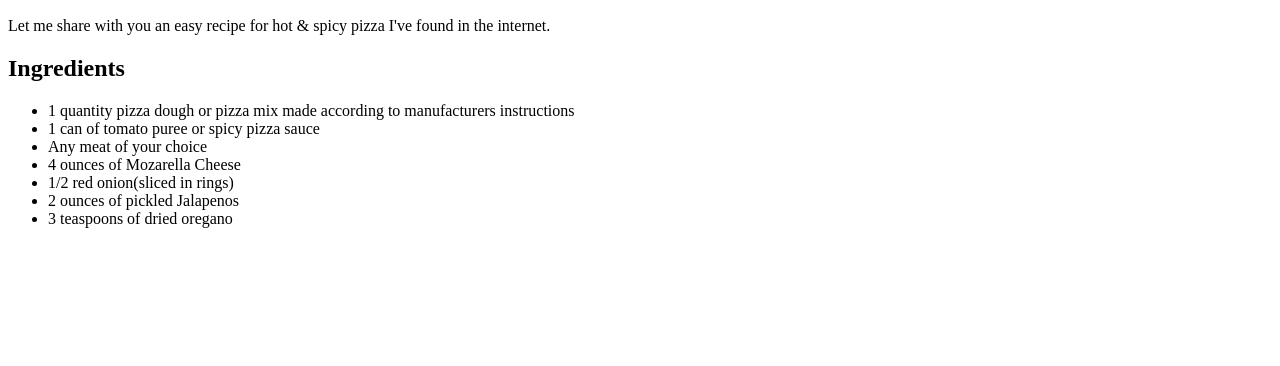
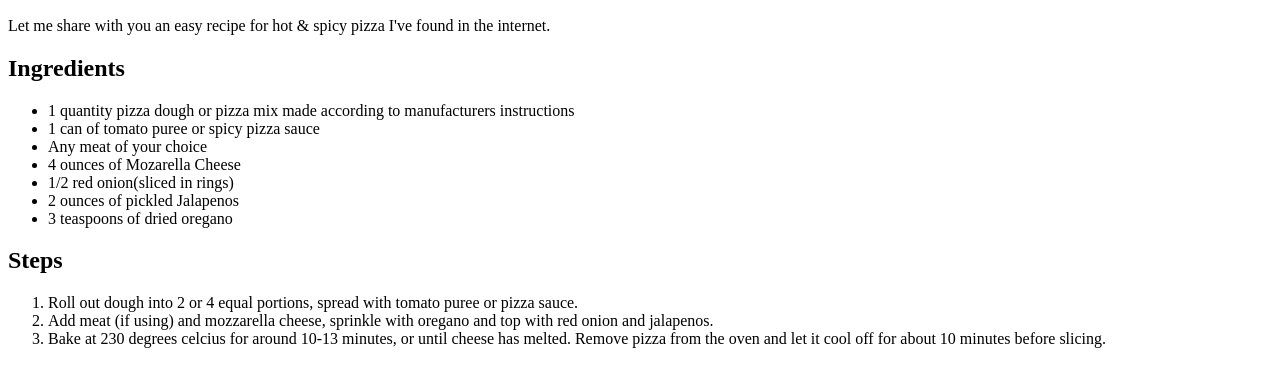
Before and after one commit to Fritzam/odin-recipes, a plain HTML site: page recipes/spicy_pizza.html in a window 1280 px wide. Shown: the part 434-800 px from the top of the page. Drawn offline with Linux system fonts and the light colour scheme.

Commit message:
Add prepare instructions to spicy_pizza.html

```diff
--- a/recipes/spicy_pizza.html
+++ b/recipes/spicy_pizza.html
@@ -19,5 +19,13 @@
       <li>2 ounces of pickled Jalapenos</li>
       <li>3 teaspoons of dried oregano</li>
     </ul>
+    <h2>Steps</h2>
+    <ol>
+      <li>Roll out dough into 2 or 4 equal portions, spread with tomato puree or pizza sauce.</li>
+      <li>Add meat (if using) and mozzarella cheese, sprinkle with oregano and top with red onion and jalapenos.</li>
+      <li>Bake at 230 degrees celcius for around 10-13 minutes, or until cheese has melted.
+        Remove pizza from the oven and let it cool off for about 10 minutes before slicing.
+      </li>
+    </ol>
   </body>
 </html>
```
